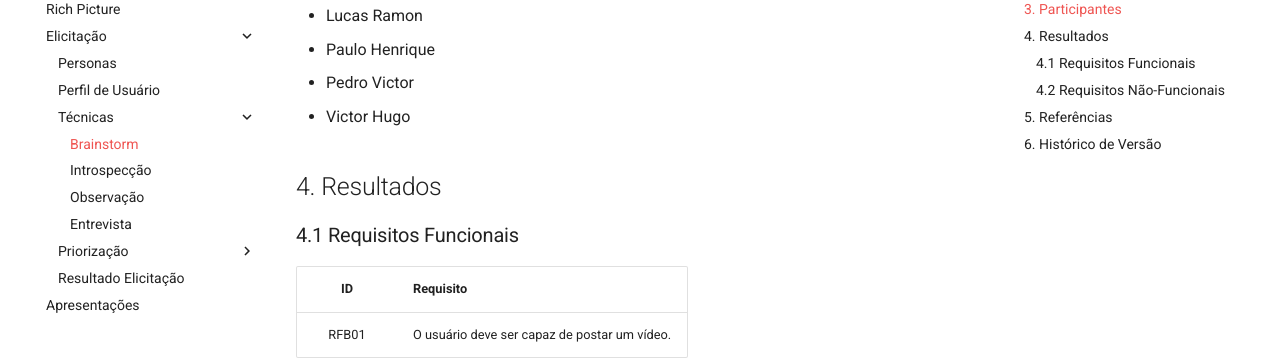
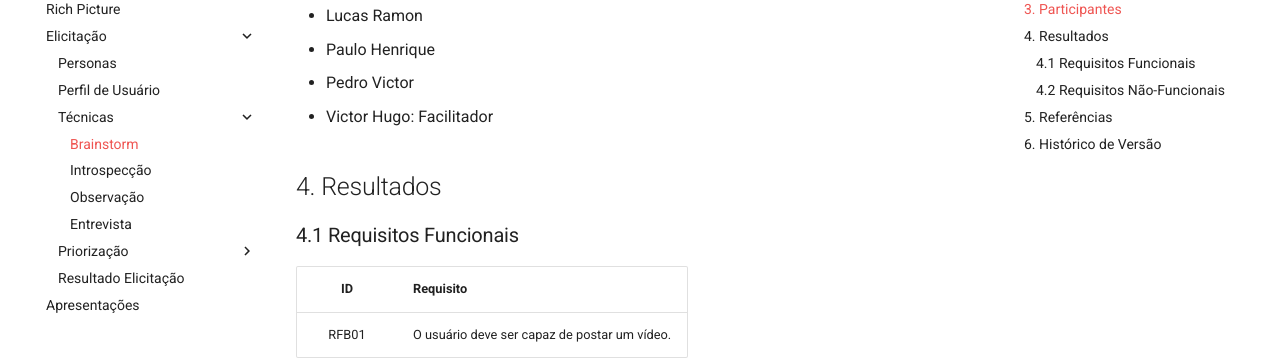
Before and after one commit to Requisitos-de-Software/2022.1-Youtube, an MkDocs documentation site: the page built from docs/elicitacao/tecnicas/brainstorm.md, in a window 1280 px wide and 900 px high, scrolled down 746 px. Shown: the part 153-513 px from the top of the window. Built offline with MkDocs 1.6.1 and Material for MkDocs 9.7.7, drawn with Linux system fonts in a browser that asks for light colours; comment, search, counter and statistics services are not loaded.

Commit message:
facilitador

```diff
--- a/docs/elicitacao/tecnicas/brainstorm.md
+++ b/docs/elicitacao/tecnicas/brainstorm.md
@@ -21,7 +21,7 @@ A reunião ocorreu na data 11/07/2022 no horário de 20h30. Os participantes for
 - Lucas Ramon
 - Paulo Henrique
 - Pedro Victor
-- Victor Hugo
+- Victor Hugo: Facilitador
 
 ## 4. Resultados
 
```
